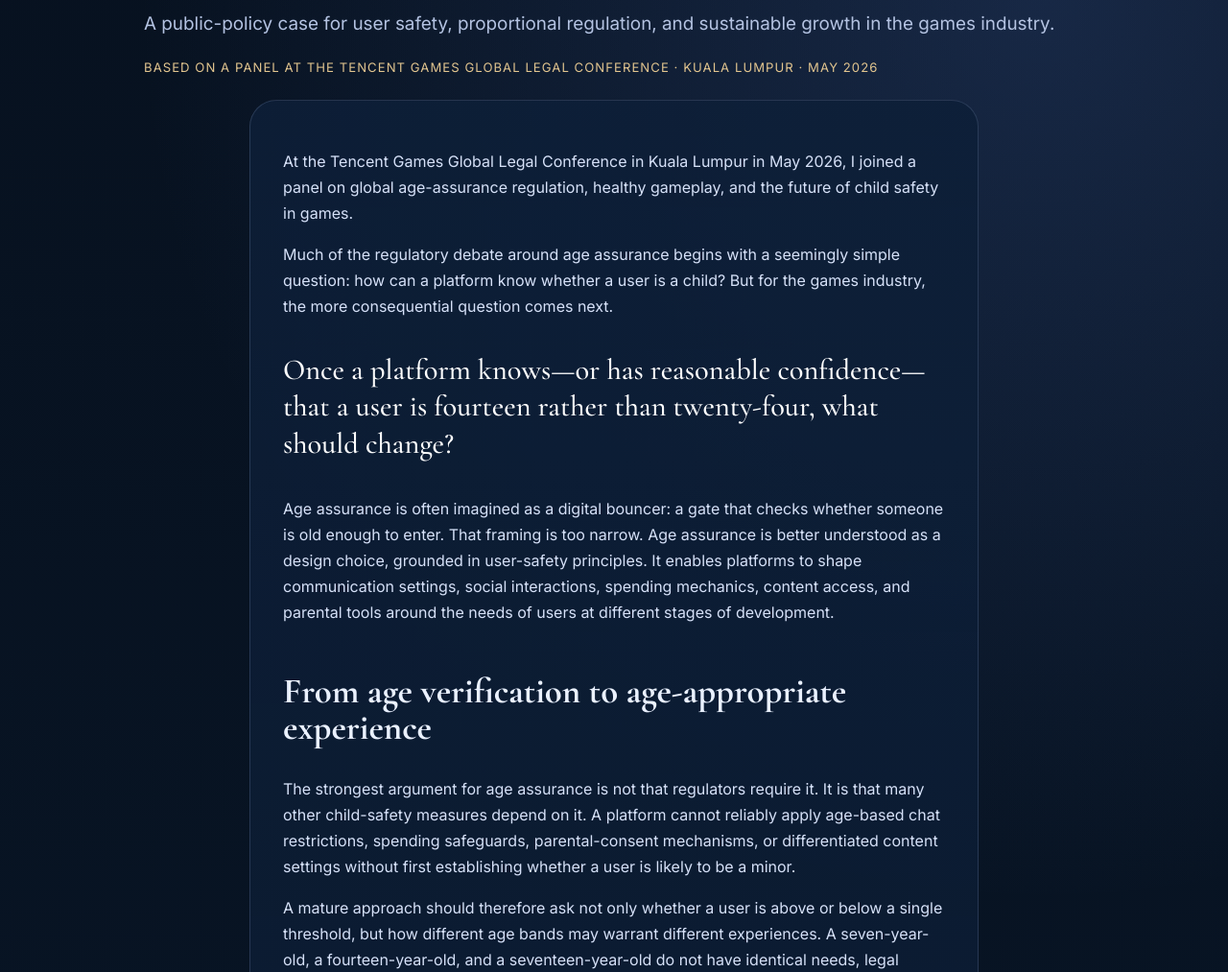
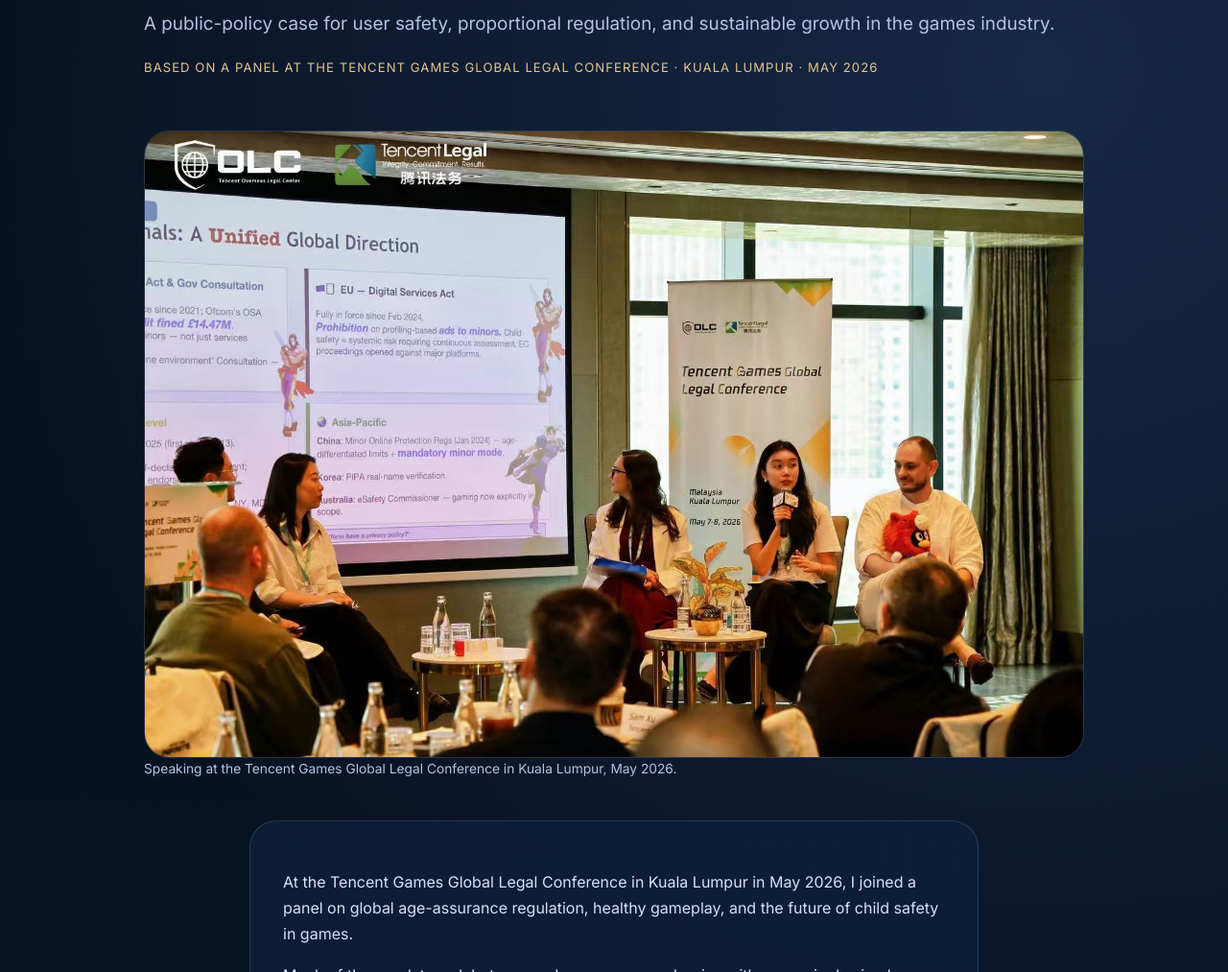
Before and after one commit to patriciayyzhai/patricia-professional-site, a plain HTML site: page age-assurance.html in a window 1280 px wide. Shown: the part 360-1373 px from the top of the page at 96% size. Drawn offline with nearby package versions, Linux system fonts and the light colour scheme.

Commit message:
Restore article panel image

```diff
--- a/age-assurance.html
+++ b/age-assurance.html
@@ -15,7 +15,7 @@
 <header class="site-header"><a class="brand" href="index.html"><span class="brand-mark">PZ</span><span class="brand-text">Patricia Zhai</span></a><nav><a href="index.html#work">Work</a><a href="index.html#speaking">Speaking</a><a href="index.html">Home</a></nav></header><main class="article-shell"><article class="article"><header class="article-header"><p class="eyebrow">Trust &amp; Safety &middot; Public policy &middot; Gaming</p>
 <h1>Age Assurance Is a Design Choice, Not Just a Compliance Check</h1>
 <p class="article-subtitle">A public-policy case for user safety, proportional regulation, and sustainable growth in the games industry.</p>
-<p class="meta">Based on a panel at the Tencent Games Global Legal Conference &middot; Kuala Lumpur &middot; May 2026</p></header><div class="article-body">
+<p class="meta">Based on a panel at the Tencent Games Global Legal Conference &middot; Kuala Lumpur &middot; May 2026</p></header><figure class="article-figure"><img src="./assets/kl-panel-v2.jpg" alt="Patricia Zhai speaking at the Tencent Games Global Legal Conference in Kuala Lumpur"><figcaption>Speaking at the Tencent Games Global Legal Conference in Kuala Lumpur, May 2026.</figcaption></figure><div class="article-body">
 <p>At the Tencent Games Global Legal Conference in Kuala Lumpur in May 2026, I joined a panel on global age-assurance regulation, healthy gameplay, and the future of child safety in games.</p>
 <p>Much of the regulatory debate around age assurance begins with a seemingly simple question: how can a platform know whether a user is a child? But for the games industry, the more consequential question comes next.</p>
 <p class="pullquote">Once a platform knows&mdash;or has reasonable confidence&mdash;that a user is fourteen rather than twenty-four, what should change?</p>
```
